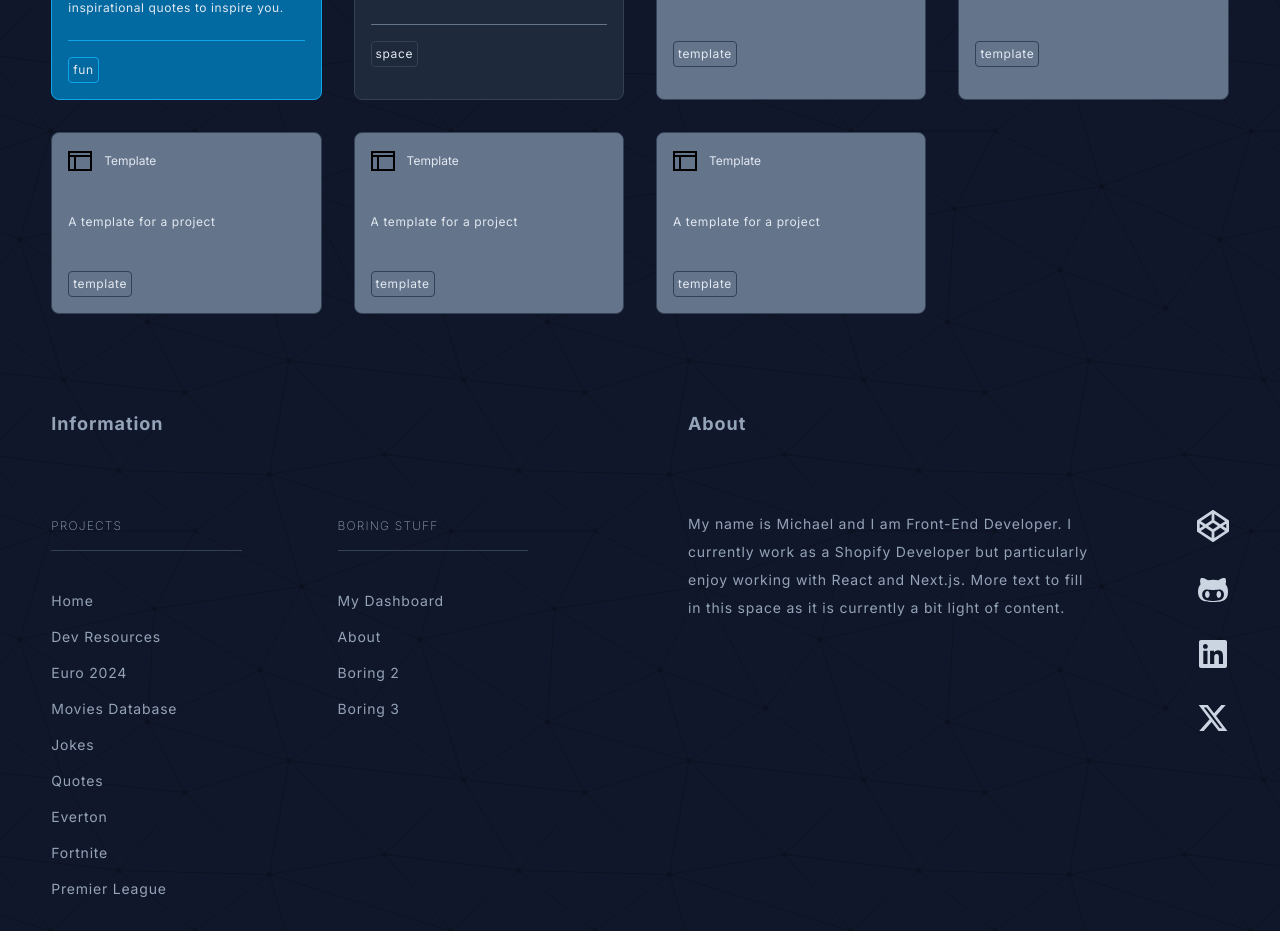
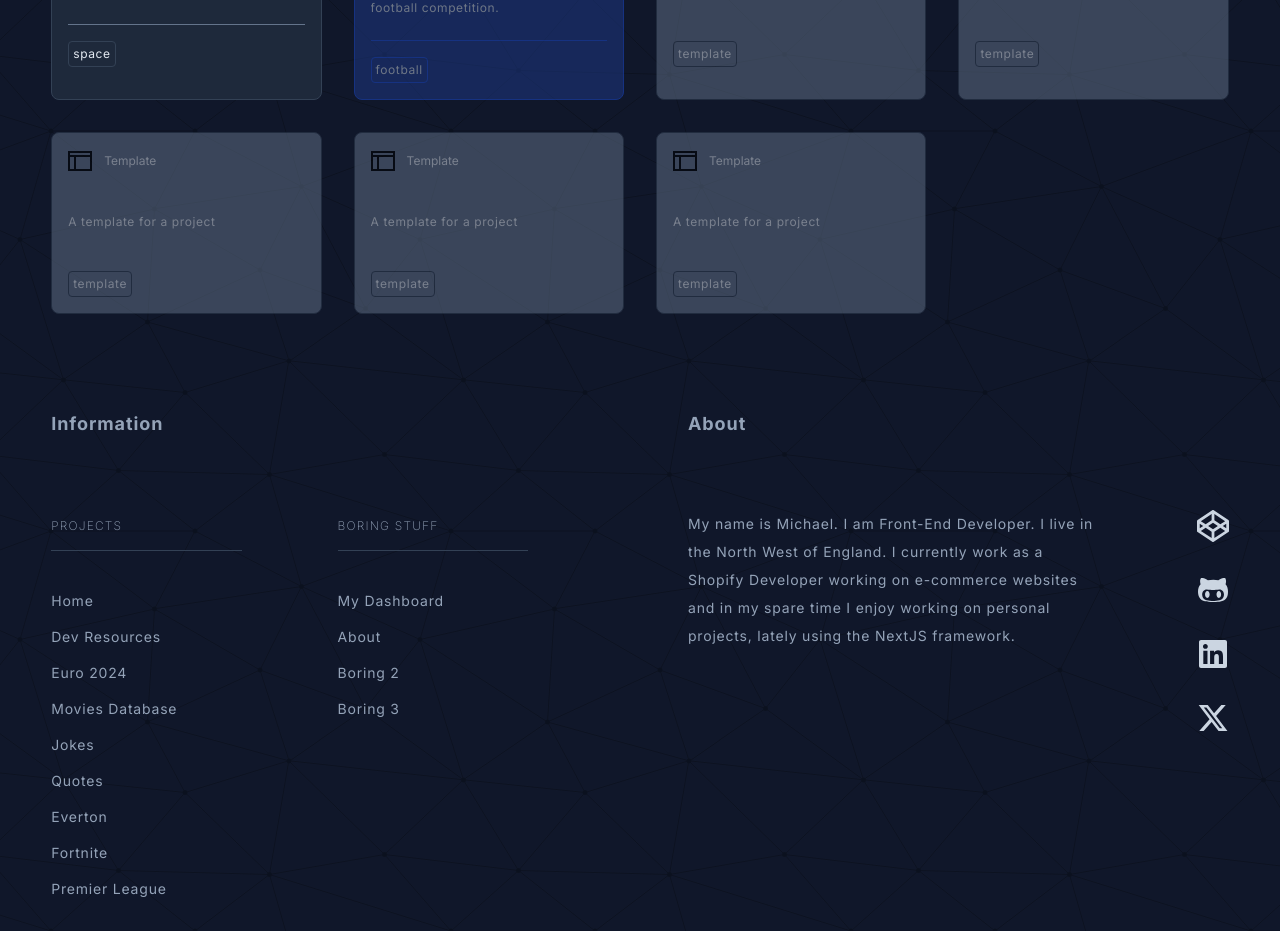
Before and after one commit to michaelgainford/michaelgainford.github.io, a Next.js app: page /projects in a window 1280 px wide. Shown: the part 860-1791 px from the top of the page. Built offline with nearby package versions, Linux system fonts and the light colour scheme.

Commit message:
Push progress

```diff
--- a/app/projects/football/competitions/premier-league/page.jsx
+++ b/app/projects/football/competitions/premier-league/page.jsx
@@ -63,7 +63,7 @@ const sortedPremierLeagueSeasonData = [...DataForPremTeamsBySeason].sort((a, b)
 
 export default function PREMIER_LEAGUE () {
   return (
-    <div className={`bg-dots-background bg-blue-800 ${globalPageStyles}`}>
+    <div className={`bg-dots-background bg-purple-800 ${globalPageStyles}`}>
       <MainHeader />
       <main className={`${mainStyles}`}>
         <H1 text={`Premier League`} />
--- a/app/projects/page.jsx
+++ b/app/projects/page.jsx
@@ -6,6 +6,8 @@ import { mainStyles } from "@/components/data/Variables";
 
 import DataForProjects from "@/components/data/Data_For_Projects";
 DataForProjects.sort((a, b) => a.name.localeCompare(b.name));
+// then sort DataForProjects by archived false first, then true
+DataForProjects.sort((a, b) => a.archived - b.archived);
 
 const pageStyles = "bg-slate-900 text-slate-400 bg-brand-background bg-repeat";
 
@@ -18,7 +20,7 @@ export default function PROJECTS() {
         <H1 text={`All Projects`} />
         <div className={`grid flex-wrap w-full grid-cols-1 gap-6 sm:grid-cols-2 sm:gap-6 md:gap-8 md:grid-cols-3 lg:grid-cols-4 lg:gap-8 2xl:grid-cols-5 2xl:gap-16`}>
           {DataForProjects.map((project, index) => (
-            <a key={index} href={project.href} className={`border ${project.border}  ${project.bg} ${project.hover} ${project.color} h-full p-4 rounded-lg space-y-4 divide-y ${project.divider}`}>
+            <a key={index} href={project.href} className={`border ${project.border} ${project.bg} ${project.hover} ${project.color} h-full p-4 rounded-lg space-y-4 divide-y ${project.divider} ${project.archived ? 'opacity-50' : ''}`}>
               <span className={`flex items-center gap-3`}>
                 <span className={`flex items-center w-6 h-6 gap-4`}>
                   <project.icon fill="fff" className={`w-6 h-6 stroke-slate-300 fill-slate-300 text-slate-300`} />
--- a/app/web-development/my-dashboard/page.jsx
+++ b/app/web-development/my-dashboard/page.jsx
@@ -29,7 +29,7 @@ export default function MY_DASHBOARD(){
             <summary className={summaryStyles}>
               <span className={summaryHeaderStyles}>My Domains</span>
               <span>
-              <svg class={summaryHeaderSvgStyles} fill={`none`} height={`20`} width={`20`} stroke={`currentColor`} strokeLinecap={`round`} strokeLinejoin={`round`} strokeWidth={`2`} viewBox={`0 0 24 24`}>
+              <svg className={summaryHeaderSvgStyles} fill={`none`} height={`20`} width={`20`} stroke={`currentColor`} strokeLinecap={`round`} strokeLinejoin={`round`} strokeWidth={`2`} viewBox={`0 0 24 24`}>
                 <polyline points={`6 9 12 15 18 9`}></polyline>
               </svg>
               </span>
@@ -59,7 +59,7 @@ export default function MY_DASHBOARD(){
             <summary className={summaryStyles}>
               <span className={summaryHeaderStyles}>Bills/Payments</span>
               <span>
-              <svg class={summaryHeaderSvgStyles} fill={`none" height="20" width="20" stroke="currentColor" strokeLinecap="round" strokeLinejoin="round" strokeWidth="2" viewBox="0 0 24 24`}>
+              <svg className={summaryHeaderSvgStyles} fill={`none" height="20" width="20" stroke="currentColor" strokeLinecap="round" strokeLinejoin="round" strokeWidth="2" viewBox="0 0 24 24`}>
                 <polyline points={`6 9 12 15 18 9`}></polyline>
               </svg>
               </span>
--- a/components/buttons/StandardButton.jsx
+++ b/components/buttons/StandardButton.jsx
@@ -4,7 +4,7 @@ export default function STANDARD_BUTTON({ href, label, title, ariaLabel }) {
   return (
     <Link
       aria-label={ariaLabel}
-      className={`px-8 py-3 mx-auto text-[10px] tracking-widest uppercase transition border rounded main-btn bg-slate-800 border-slate-700 hover:bg-slate-700 sm:py-4 xl:text-sm`}
+      className={`px-8 py-3 mx-auto text-[10px] tracking-widest uppercase transition duration-300 border rounded main-btn bg-slate-800 border-slate-700 hover:bg-amber-500 hover:text-slate-900 sm:py-4 xl:text-sm`}
       href={href}
       title={title}
     >
--- a/components/data/Data_For_Projects.jsx
+++ b/components/data/Data_For_Projects.jsx
@@ -22,6 +22,7 @@ const DataForAllProjects = [
     groupHover: "group-hover/resources:fill-slate-100 group-hover/resources:text-slate-100",
     description: "A collection of useful resources for web developers and designers.",
     category: "web dev",
+    archived: false,
   },
   {
     name: "Euro 2024",
@@ -37,6 +38,7 @@ const DataForAllProjects = [
     groupHover: "group-hover/euros:fill-slate-900 group-hover/euros:text-slate-100",
     description: "A page dedicated to the Euro 2024 football competition.",
     category: "football",
+    archived: true,
   },
   {
     name: "Everton",
@@ -50,6 +52,7 @@ const DataForAllProjects = [
     hover: "hover:bg-blue-700",
     description: "A page dedicated to Everton Football Club",
     category: "football",
+    archived: false,
   },
   {
     name: "Fortnite",
@@ -63,6 +66,7 @@ const DataForAllProjects = [
     hover: "hover:bg-black/40",
     description: "A page dedicated to Fortnite.",
     category: "gaming",
+    archived: false,
   },
   {
     name: "Jokes",
@@ -78,6 +82,7 @@ const DataForAllProjects = [
     groupHover: "group-hover/jokes:fill-slate-100 group-hover/jokes:text-slate-100",
     description: "A collection of random jokes to make you laugh.",
     category: "fun",
+    archived: false,
   },
   {
     name: "Movies Database",
@@ -93,6 +98,7 @@ const DataForAllProjects = [
     groupHover: "group-hover/movies:fill-slate-100 group-hover/movies:text-slate-100",
     description: "A database of movies I have watched with my son.",
     category: "fun",
+    archived: false,
   },
   {
     name: "My Dev Dashboard",
@@ -106,6 +112,7 @@ const DataForAllProjects = [
     hover: "hover:bg-teal-800",
     description: "A dashboard for my web development projects.",
     category: "web dev",
+    archived: false,
   },
   {
     name: "Quotes",
@@ -119,6 +126,7 @@ const DataForAllProjects = [
     hover: "hover:bg-sky-800",
     description: "A collection of motivational and inspirational quotes to inspire you.",
     category: "fun",
+    archived: false,
   },
   {
     name: "Premier League",
@@ -127,11 +135,13 @@ const DataForAllProjects = [
     icon: Icon_Football,
     color: "text-slate-200",
     bg: "bg-slate-500",
-    border: "border-slate-700",
-    divider: "divide-slate-500",
-    hover: "hover:bg-slate-700",
+    bg: "bg-violet-900",
+    border: "border-purple-700",
+    divider: "divide-purple-700",
+    hover: "hover:bg-purple-800",
     description: "A project about the Premier League",
     category: "football",
+    archived: false,
   },
   {
     name: "Space",
@@ -145,6 +155,7 @@ const DataForAllProjects = [
     hover: "hover:bg-slate-700",
     description: "A project about space",
     category: "space",
+    archived: false,
   },
   {
     name: "Template",
@@ -158,6 +169,7 @@ const DataForAllProjects = [
     hover: "hover:bg-slate-700",
     description: "A template for a project",
     category: "template",
+    archived: true,
   },
   {
     name: "Template",
@@ -171,6 +183,7 @@ const DataForAllProjects = [
     hover: "hover:bg-slate-700",
     description: "A template for a project",
     category: "template",
+    archived: true,
   },
   {
     name: "Template",
@@ -184,6 +197,7 @@ const DataForAllProjects = [
     hover: "hover:bg-slate-700",
     description: "A template for a project",
     category: "template",
+    archived: true,
   },
   {
     name: "Template",
@@ -197,6 +211,7 @@ const DataForAllProjects = [
     hover: "hover:bg-slate-700",
     description: "A template for a project",
     category: "template",
+    archived: true,
   },
   {
     name: "Template",
@@ -210,6 +225,7 @@ const DataForAllProjects = [
     hover: "hover:bg-slate-700",
     description: "A template for a project",
     category: "template",
+    archived: true,
   }
 ];
 
--- a/components/footer/MainFooterAbout.jsx
+++ b/components/footer/MainFooterAbout.jsx
@@ -8,12 +8,11 @@ export default function MAIN_FOOTER_ABOUT() {
     <div className={`flex flex-col col-span-1 gap-2 lg:col-span-2 footer-about`}>
       <FooterSectionHeader text={`About`} />
       <div className={`flex flex-col gap-4 mb-8 sm:gap-8 md:gap-12 sm:flex-row lg:pb-8 lg:gap-16`}>
-        <div className={`text`}>
-          <p className={`sm:pr-8 text-[10px] text-center sm:text-left leading-loose md:text-xs/relaxed lg:text-sm/loose`}>
-            My name is Michael and I am Front-End Developer. I currently work as a Shopify Developer but particularly enjoy working
-            with React and Next.js. More text to fill in this space as it is currently a bit light of content.
-          </p>
-        </div>
+        <p className={`sm:pr-8 text-[10px] text-center sm:text-left leading-loose md:text-xs/relaxed lg:text-sm/loose`}>
+          My name is Michael. I am Front-End Developer. I live in the North West of England. I currently work as a Shopify Developer
+          working on e-commerce websites and in my spare time I enjoy working on personal projects, lately using the NextJS
+          framework.
+        </p>
       <div className={`socials max-lg:mt-2`}>
         <ul className={`flex justify-center gap-8 lg:flex-col sm:justify-end`}>
         {DataForSocials.map((social, index) => (
--- a/components/typography/H2SectionHeader.jsx
+++ b/components/typography/H2SectionHeader.jsx
@@ -1,6 +1,6 @@
 export default function H2_SECTION_HEADER ({ text }) {
   return (
-    <h2 className={`py-2 mb-1 text-sm font-light text-slate-400 leading-relaxed tracking-wide text-center sm:text-left max-lg:font-bold  md:text-xl max-lg:mb-1 lg:font-medium lg:text-2xl lg:py-4 lg:mb-3 2xl:text-3xl  2xl:mb-6`}>
+    <h2 className={`py-2 mb-1 text-sm font-light text-slate-400 leading-relaxed tracking-wide text-center sm:text-left max-lg:font-bold  md:text-xl max-lg:mb-1 lg:font-medium lg:text-2xl lg:py-4 lg:mb-3 2xl:mb-6`}>
       {text}
     </h2>
   )
```
Also changed, not shown: app/projects/movies-database/page.jsx (+4 -4 lines), components/page_home/MainIntro.jsx (+6 -6 lines), public/svg-backgrounds/dots.svg, public/svg-backgrounds/melt.svg.
